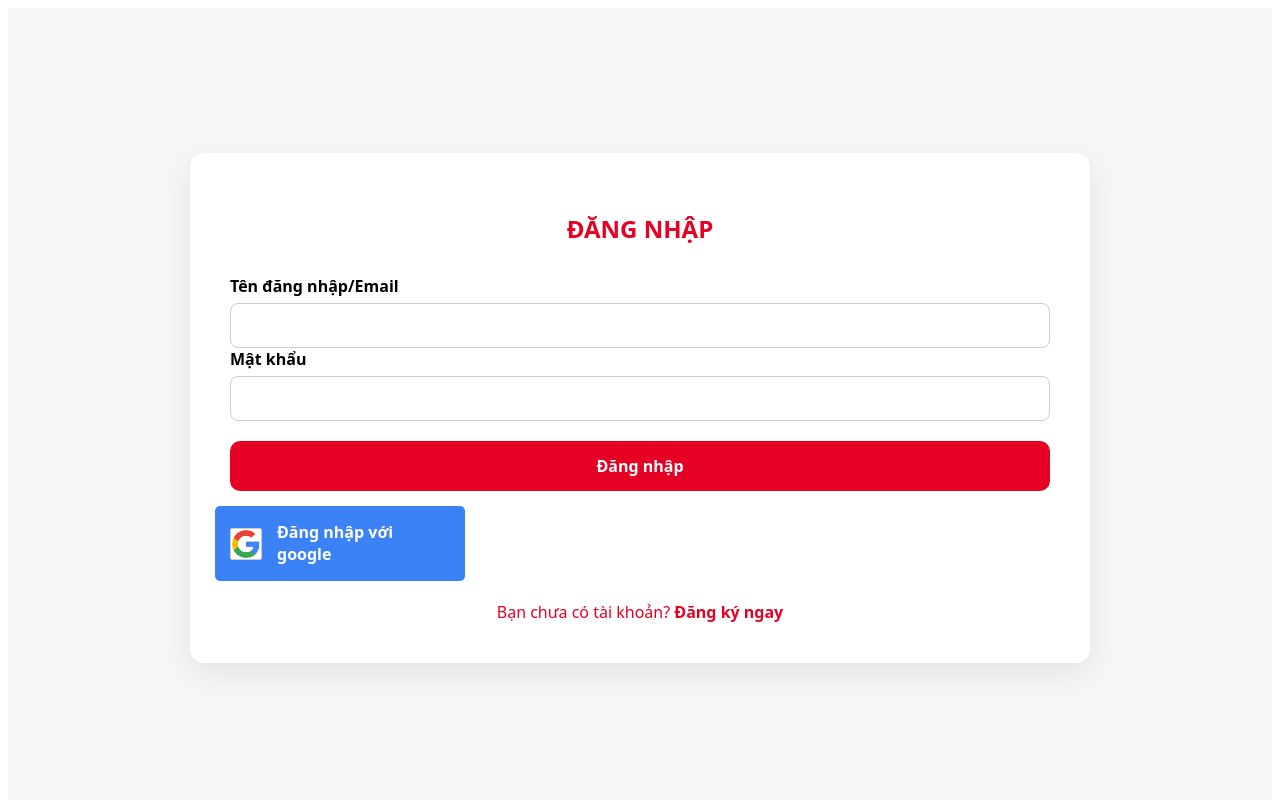
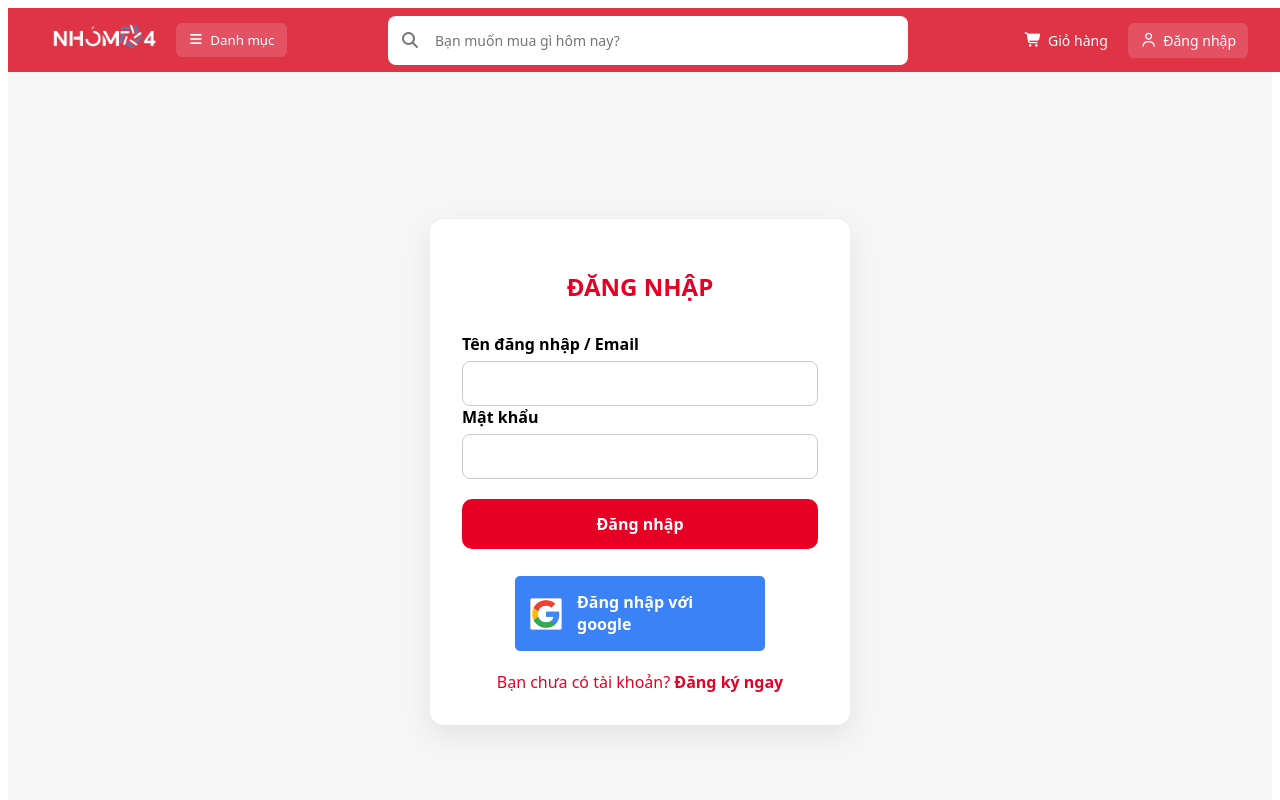
Before and after one commit to chungdt051204/Xay-dung-phan-mem-web, a React (Vite) app in the folder client/my-react-app/: page /login in a window 1280 px wide. Shown: the top 800 px of the page. Built offline with nearby package versions, Linux system fonts and the light colour scheme; no server answers.

Commit message:
Sửa theo yêu cầu Thành Chung

```diff
--- a/client/my-react-app/src/assets/components/Login.jsx
+++ b/client/my-react-app/src/assets/components/Login.jsx
@@ -4,16 +4,20 @@ import AppContext from "./AppContext";
 import { api } from "../../App";
 import "../style/Auth.css";
 import LoginGoogle from "./LoginGoogle";
+import Navbar from "./Navbar";
+import Footer from "./Footer";
 
 export default function Login() {
   const { setRefresh, setIsLogin, setMe } = useContext(AppContext);
   const navigate = useNavigate();
+
   const [err, setErr] = useState("");
   const input = useRef();
   const password = useRef();
 
   const handleSubmit = (e) => {
     e.preventDefault();
+
     fetch(`${api}/login`, {
       method: "POST",
       headers: { "Content-Type": "application/json" },
@@ -41,13 +45,15 @@ export default function Login() {
   };
 
   return (
+    <>
+    <Navbar />
       <div className="auth-wrapper">
-      <div className="auth-card">
+        <div className="auth-card auth-card--login">
           <h2>ĐĂNG NHẬP</h2>
 
           <form className="auth-form" onSubmit={handleSubmit}>
             <div className="form-group">
-            <label>Tên đăng nhập/Email</label>
+              <label>Tên đăng nhập / Email</label>
               <input ref={input} required />
             </div>
 
@@ -60,7 +66,9 @@ export default function Login() {
 
             <button className="btn-primary">Đăng nhập</button>
 
+            <div className="google-login-wrapper">
               <LoginGoogle />
+            </div>
 
             <Link to="/register" className="auth-link">
               Bạn chưa có tài khoản? <b>Đăng ký ngay</b>
@@ -68,5 +76,7 @@ export default function Login() {
           </form>
         </div>
       </div>
+      <Footer />
+    </>
   );
 }
--- a/client/my-react-app/src/assets/components/Navbar.jsx
+++ b/client/my-react-app/src/assets/components/Navbar.jsx
@@ -1,4 +1,4 @@
-import { useContext, useState, useRef, useEffect } from "react";
+import { useContext, useState } from "react";
 import AppContext from "./AppContext";
 import "../style/Navbar.css";
 import logo from "../../assets/Logo.png";
@@ -7,36 +7,32 @@ import { Link } from "react-router-dom";
 export default function Navbar() {
   const { isLogin, me } = useContext(AppContext);
   const [openUserMenu, setOpenUserMenu] = useState(false);
-  const menuRef = useRef(null);
-
-  // click ngoài thì đóng menu
-  useEffect(() => {
-    const handleClickOutside = (e) => {
-      if (menuRef.current && !menuRef.current.contains(e.target)) {
-        setOpenUserMenu(false);
-      }
-    };
-    document.addEventListener("mousedown", handleClickOutside);
-    return () => document.removeEventListener("mousedown", handleClickOutside);
-  }, []);
-
+  const [openCategoryMenu, setOpenCategoryMenu] = useState(false);
   return (
     <nav className="navbar">
       <div className="navbar-left">
+        <Link to="/">
           <img src={logo} alt="Logo" className="navbar-logo" />
+        </Link>
 
-        <div className="navbar-category-wrapper">
+        <div
+          className="navbar-category-wrapper"
+          onMouseEnter={() => setOpenCategoryMenu(true)}
+          onMouseLeave={() => setOpenCategoryMenu(false)}
+        >
           <button className="navbar-category">
             <i className="fa-solid fa-bars"></i>
             <span>Danh mục</span>
           </button>
 
+          {openCategoryMenu && (
             <ul className="category-dropdown">
               <li>📱 Điện thoại</li>
               <li>💻 Laptop</li>
               <li>🎧 Phụ kiện</li>
               <li>📺 Tivi</li>
             </ul>
+          )}
         </div>
       </div>
 
@@ -54,15 +50,17 @@ export default function Navbar() {
           <i className="fa-solid fa-cart-shopping"></i>
           <span>Giỏ hàng</span>
         </div>
-
         {isLogin && me ? (
-          <div className="user-menu-wrapper" ref={menuRef}>
+          <div
+            className="user-menu-wrapper"
+            onMouseEnter={() => setOpenUserMenu(true)}
+            onMouseLeave={() => setOpenUserMenu(false)}
+          >
             <img
               src={me.avatar}
               alt="avatar"
               className="user-avatar"
               referrerPolicy="no-referrer"
-              onClick={() => setOpenUserMenu(!openUserMenu)}
             />
 
             {openUserMenu && (
--- a/client/my-react-app/src/assets/components/Register.jsx
+++ b/client/my-react-app/src/assets/components/Register.jsx
@@ -1,12 +1,15 @@
 import "../style/Auth.css";
 import { Link } from "react-router-dom";
+import Navbar from "./Navbar";
+import Footer from "./Footer";
 
 export default function Register() {
   return (
+    <>
+      <Navbar />
       <div className="auth-wrapper">
         <div className="auth-card">
           <h2>ĐĂNG KÝ</h2>
-
           <form className="auth-form">
             <div className="form-row">
               <div className="form-group floating">
@@ -15,23 +18,16 @@ export default function Register() {
               </div>
 
               <div className="form-group floating">
-              <input type="date" placeholder=" " required />
-              <label>Ngày sinh</label>
+                <input type="text" placeholder=" " required />
+                <label>Tên đăng nhập</label>
               </div>
             </div>
-
             <div className="form-row">
               <div className="form-group floating">
-              <input type="text" placeholder=" " required />
-              <label>Số điện thoại</label>
-            </div>
-
-            <div className="form-group floating">
-              <input type="email" placeholder=" " />
-              <label>Email </label>
+                <input type="email" placeholder=" " required />
+                <label>Email</label>
               </div>
             </div>
-
             <div className="form-row">
               <div className="form-group floating">
                 <input type="password" placeholder=" " required />
@@ -43,7 +39,16 @@ export default function Register() {
                 <label>Nhập lại mật khẩu</label>
               </div>
             </div>
-
+            <div className="form-row">
+              <div className="form-group floating">
+                <input type="text" placeholder=" " required />
+                <label>Số điện thoại</label>
+              </div>
+              <div className="form-group floating">
+                <input type="date" required />
+                <label>Ngày sinh</label>
+              </div>
+            </div>
             <div className="gender">
               <span>Giới tính:</span>
               <label>
@@ -53,14 +58,18 @@ export default function Register() {
                 <input type="radio" name="gender" /> Nữ
               </label>
             </div>
-
+            <div className="form-group">
+              <label>Ảnh đại diện</label>
+              <input type="file" accept="image/*" />
+            </div>
             <button className="btn-primary">Hoàn tất đăng ký</button>
-
             <Link to="/login" className="auth-link">
               ← Quay lại đăng nhập
             </Link>
           </form>
         </div>
       </div>
+      <Footer />
+    </>
   );
 }
--- a/client/my-react-app/src/assets/style/Auth.css
+++ b/client/my-react-app/src/assets/style/Auth.css
@@ -143,6 +143,17 @@
   align-items: center;
 }
 
+.auth-card--login {
+  max-width: 420px;
+  padding: 32px;
+}
+
+.google-login-wrapper {
+  display: flex;
+  justify-content: center;
+  margin-top: 12px;
+}
+
 .btn-primary {
   width: 100%;
   padding: 14px;
```
Lines whose indentation alone changed are shown as unchanged.
